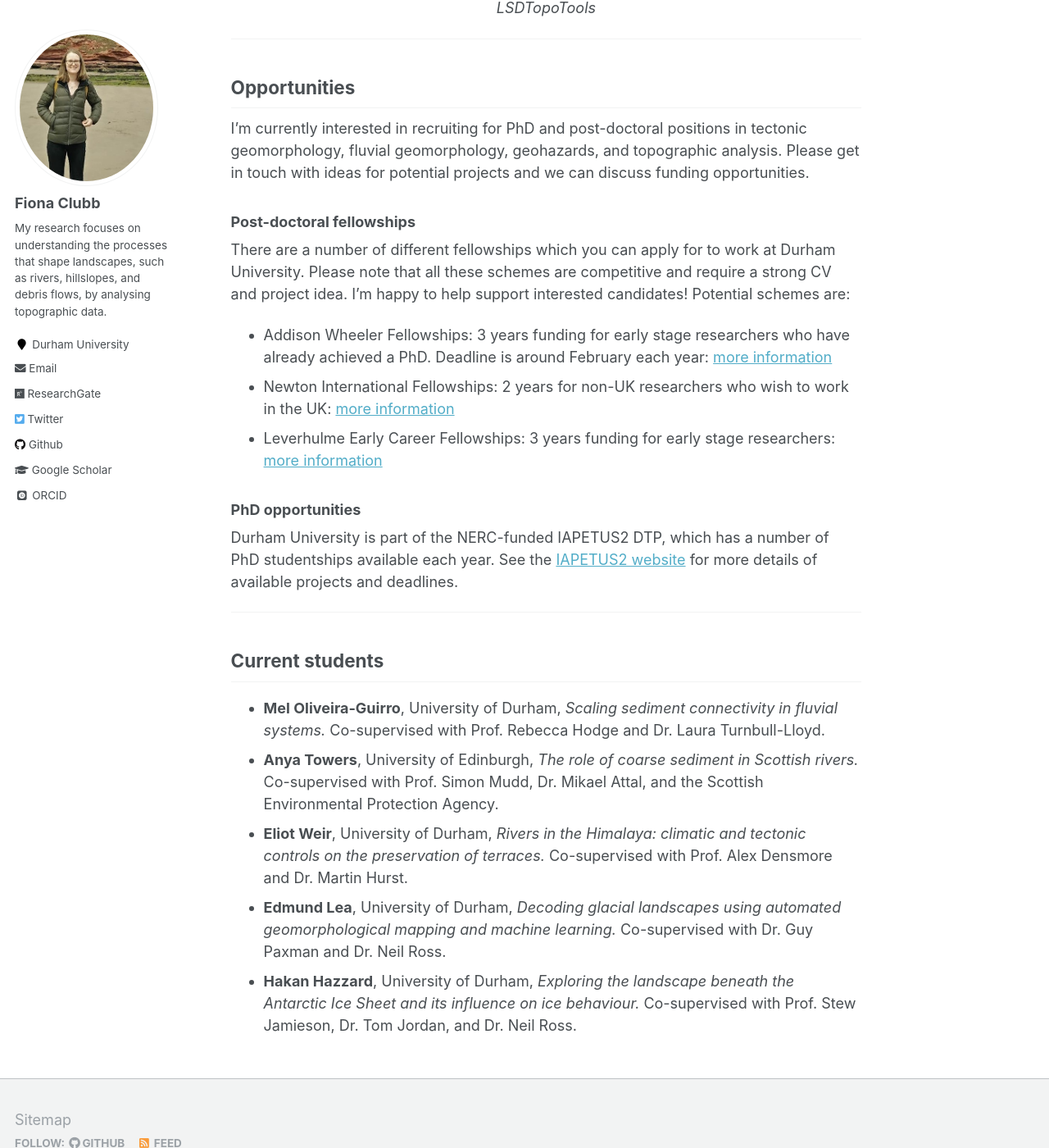
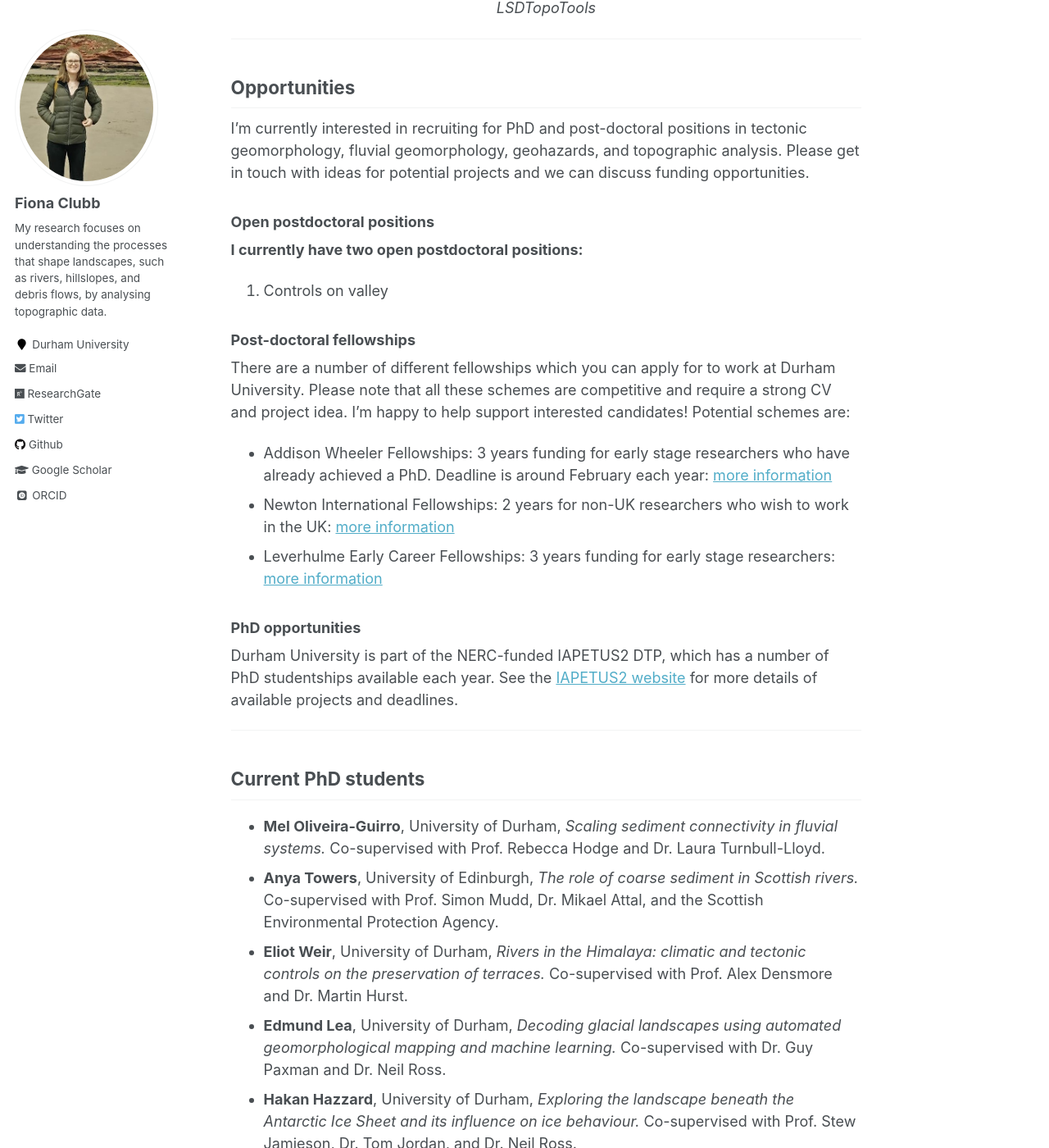
Before and after one commit to fclubb/fclubb.github.io, a Jekyll site: the page built from _pages/about.md, in a window 1280 px wide and 1400 px high, scrolled down 976 px. Shown: the whole window at 82% size. Built offline with Jekyll 4.4.1, drawn with Linux system fonts in a browser that asks for light colours; some web fonts are replaced.

Commit message:
updating website

```diff
--- a/_pages/about.md
+++ b/_pages/about.md
@@ -25,6 +25,12 @@ My research involves developing open-source software for analysing topographic d
 
 I'm currently interested in recruiting for PhD and post-doctoral positions in tectonic geomorphology, fluvial geomorphology, geohazards, and topographic analysis. Please get in touch with ideas for potential projects and we can discuss funding opportunities.
 
+### Open postdoctoral positions
+
+**I currently have two open postdoctoral positions:**
+
+1. Controls on valley
+
 ### Post-doctoral fellowships
 
 There are a number of different fellowships which you can apply for to work at Durham University. Please note that all these schemes are competitive and require a strong CV and project idea. I'm happy to help support interested candidates! Potential schemes are:
@@ -38,7 +44,7 @@ There are a number of different fellowships which you can apply for to work at D
 Durham University is part of the NERC-funded IAPETUS2 DTP, which has a number of PhD studentships available each year. See the [IAPETUS2 website](http://www.iapetus.ac.uk) for more details of available projects and deadlines.
 
 ---
-## Current students
+## Current PhD students
 
 * **Mel Oliveira-Guirro**, University of Durham, _Scaling sediment connectivity in fluvial systems._ Co-supervised with Prof. Rebecca Hodge and Dr. Laura Turnbull-Lloyd.
 * **Anya Towers**, University of Edinburgh, _The role of coarse sediment in Scottish rivers._ Co-supervised with Prof. Simon Mudd, Dr. Mikael Attal, and the Scottish Environmental Protection Agency.
```
Also changed, not shown: _pages/cv.md (+2 -1 lines).
